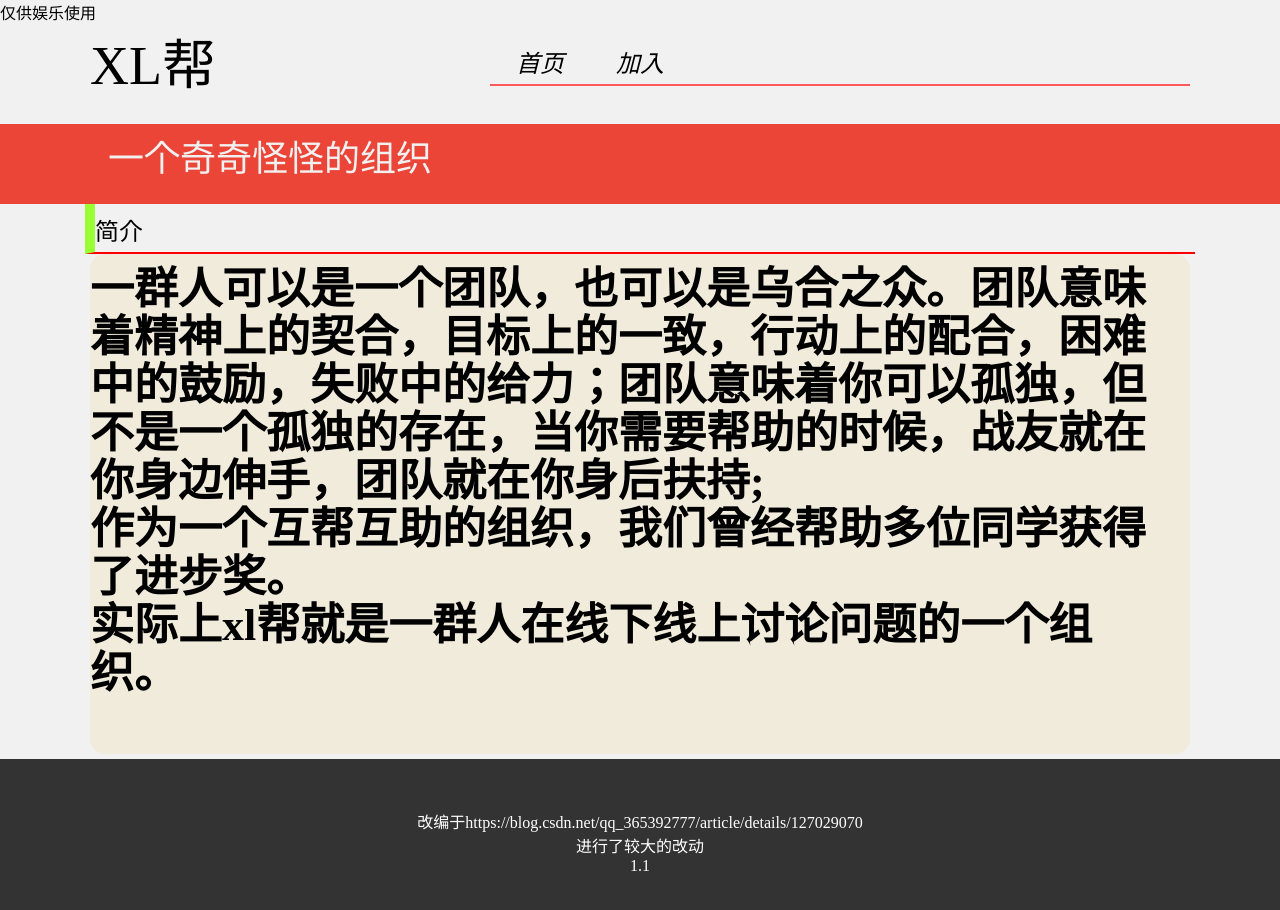
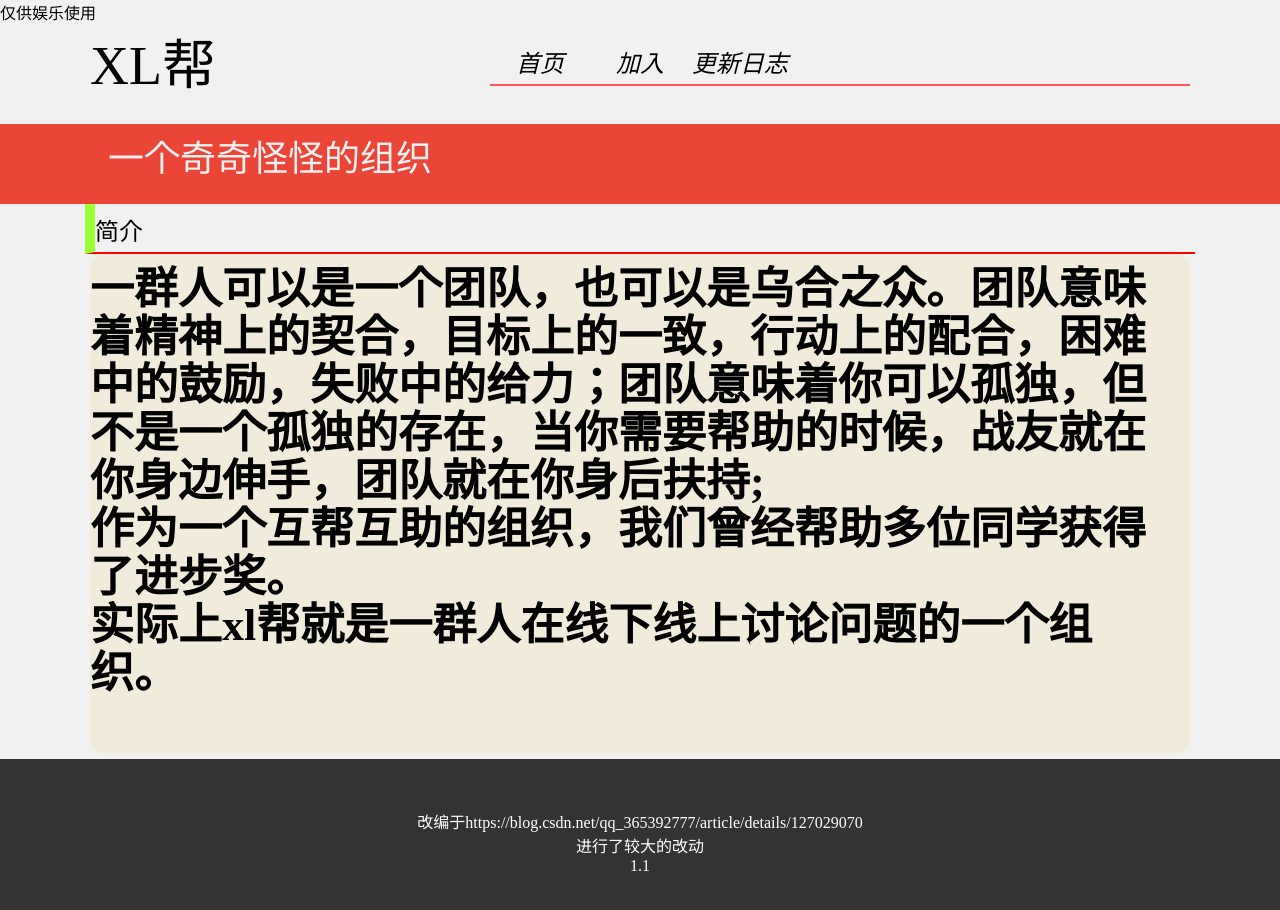
Before and after one commit to XL-Bang/XL-Bang.github.io, a plain HTML site: page index.html in a window 1280 px wide. Drawn offline with nearby package versions, Linux system fonts and the light colour scheme; a script that the page names is missing.

Commit message:
Update index.html

```diff
--- a/index.html
+++ b/index.html
@@ -378,7 +378,7 @@ h1 {
             <li><span><a href="XL-Bang.github.io" target="blank">首页</a></span></li>
 
             <li><span><a href="jiaru.html" target="blank">加入</a></span></li>
-
+            <li><span><a href="rizhi.html" target="blank">更新日志</a></span></li>
 
 
 
```
